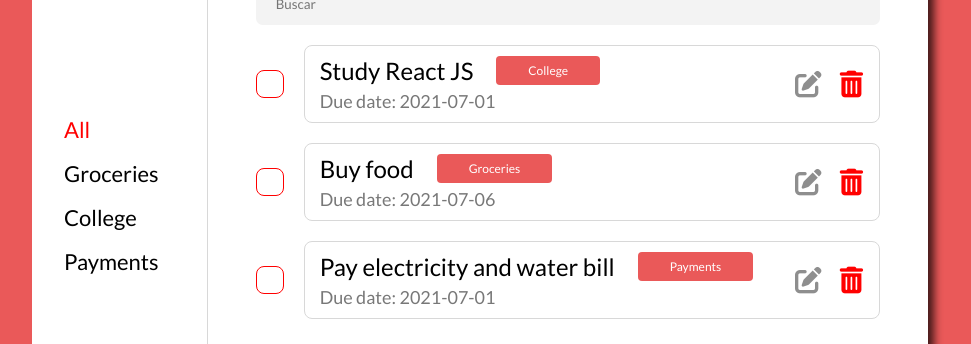
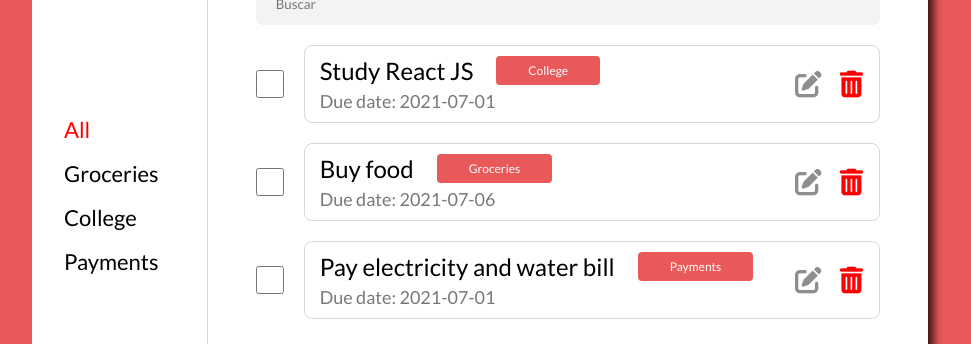
Before and after one commit to luis-unlam/Trabajo-React-GM2-, a React (Create React App) app: page / in a window 1280 px wide. Shown: the part 204-548 px from the top of the page, without its empty margins (160-1131 px from the left). Built offline with nearby package versions, Linux system fonts and the light colour scheme.

Commit message:
feat: cheakbox

```diff
--- a/src/components/HomePage/AllTodos.css
+++ b/src/components/HomePage/AllTodos.css
@@ -18,7 +18,7 @@ li:nth-child(+n+4){
 }
 
 .inputCheckTodoContainer{
-    border: 1px solid red;
+    /* border: 1px solid red; */
     min-width: 28px;
     height: 28px;
     border-radius: 8px;
@@ -27,7 +27,7 @@ li:nth-child(+n+4){
 .inputCheckTodo{
     width: 28px;
     height: 28px;
-    display: none;
+    /* display: none; */
 }
 
 .completeTask{
```
